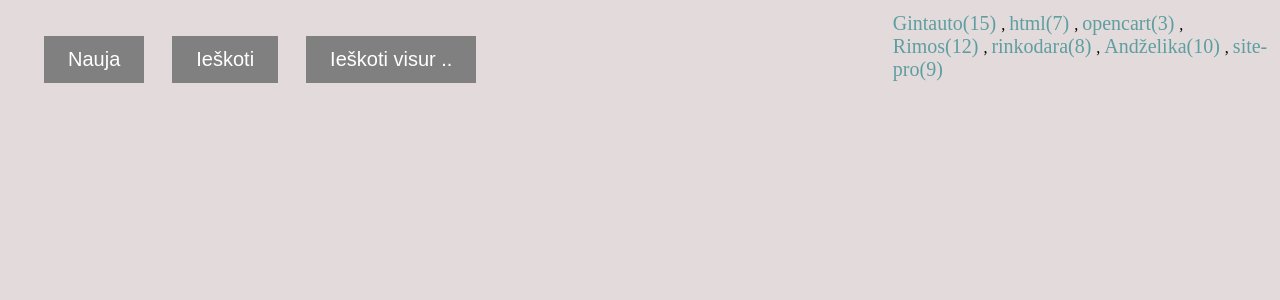
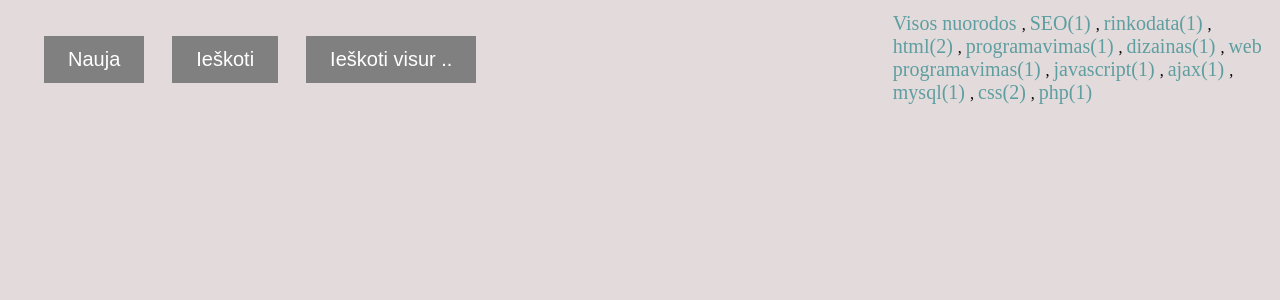
Before and after one commit to gintautasp/nuorodos8, a PHP site: page /nuorodos8/main.html.php in a window 1280 px wide. Shown: the top 300 px of the page. Run offline with PHP 8.4, Linux system fonts and the light colour scheme; data that the repository does not hold is empty.

Commit message:
nuorodų išrinkimas pagal žymą

```diff
--- a/main.html.php
+++ b/main.html.php
@@ -173,26 +173,41 @@
 </head>
 <body>
 	<aside id="zymu_sarasas">
-		<a target="_self" href="?tag=Gintauto">
-			Gintauto(15)
+		<a target="_self" href="/nuorodos8">
+			Visos nuorodos
+		</a>,
+		<a target="_self" href="?tag=SEO">
+			SEO(1)
+		</a>,
+		<a target="_self" href="?tag=rinkodata">
+			rinkodata(1)
 		</a>,
 		<a target="_self" href="?tag=html">
-			html(7)
+			html(2)
 		</a>,
-		<a target="_self" href="?tag=opencart">
-			opencart(3)
+		<a target="_self" href="?tag=programavimas">
+			programavimas(1)
 		</a>,
-		<a target="_self" href="?tag=Rimos">
-			Rimos(12)
+		<a target="_self" href="?tag=dizainas">
+			dizainas(1)
 		</a>,
-		<a target="_self" href="?tag=rinkodara">
-			rinkodara(8)
+		<a target="_self" href="?tag=web programavimas">
+			web programavimas(1)
 		</a>,
-		<a target="_self" href="?tag=Anželika">
-			Andželika(10)
+		<a target="_self" href="?tag=javascript">
+			javascript(1)
 		</a>,
-		<a target="_self" href="?tag=site-pro">
-			site-pro(9)
+		<a target="_self" href="?tag=ajax">
+			ajax(1)
+		</a>,
+		<a target="_self" href="?tag=mysql">
+			mysql(1)
+		</a>,
+		<a target="_self" href="?tag=css">
+			css(2)
+		</a>,
+		<a target="_self" href="?tag=php">
+			php(1)
 		</a>
 	</aside>
 	<menu>
```
Also changed, not shown: class/nuorodu_app.php (+9 -1 lines).
